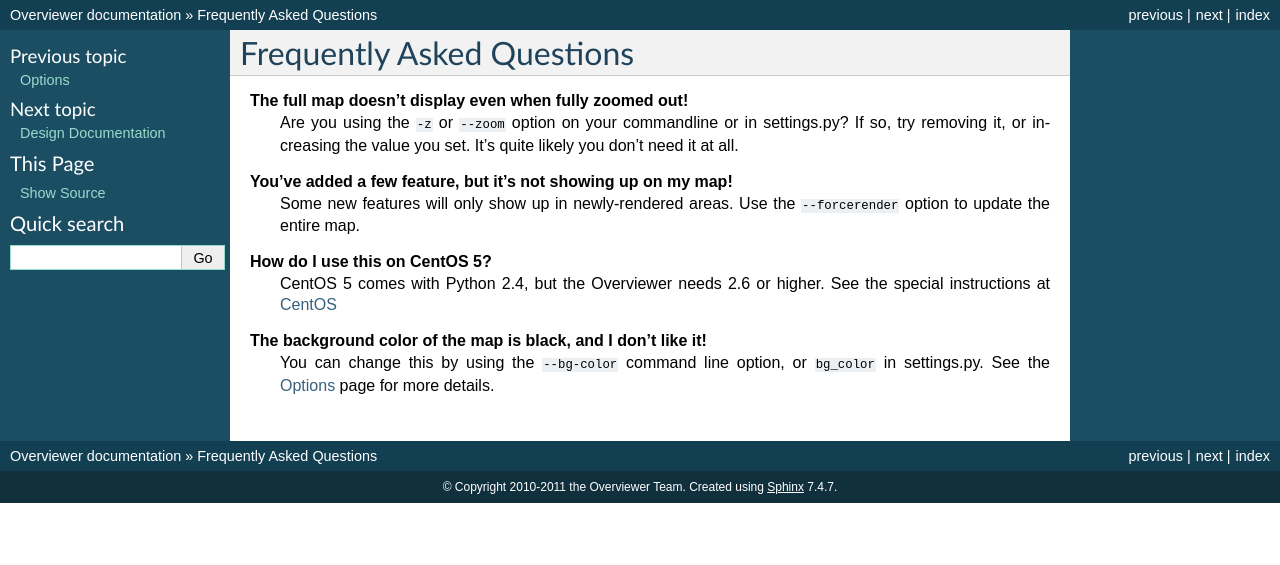
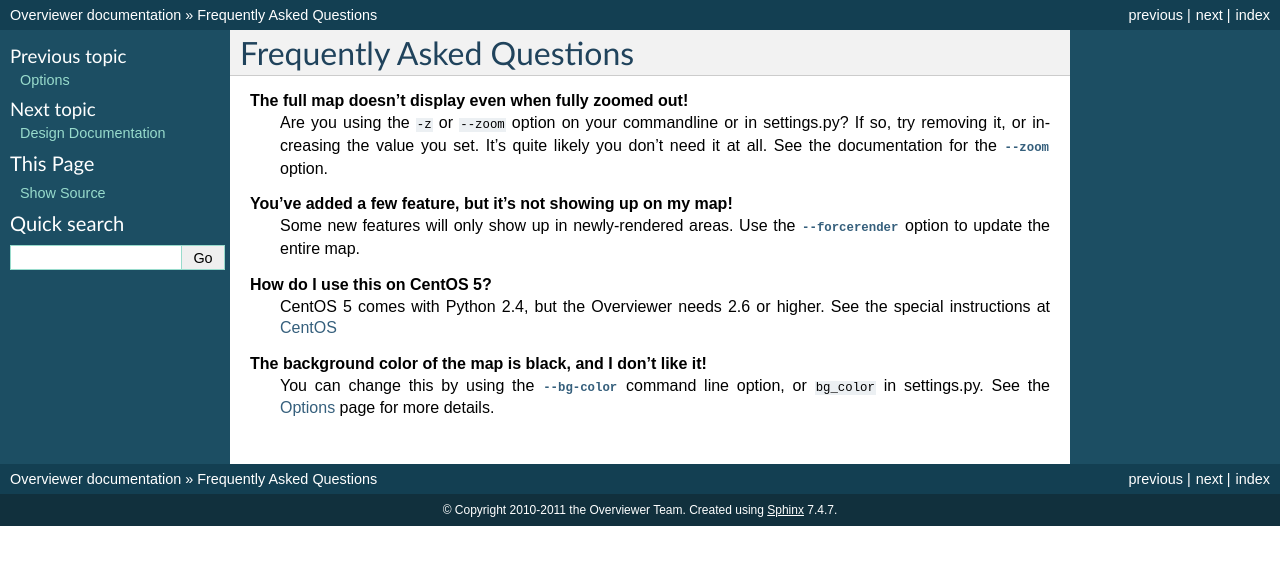
Before and after one commit to overviewer/Minecraft-Overviewer, a Sphinx documentation site: the page built from docs/faq.rst, in a window 1280 px wide. Shown: the top 565 px of the page. Built offline with Sphinx 7.4.7, drawn with Linux system fonts in a browser that asks for light colours; the version number could not be read and is left out.

Commit message:
cross-referenced command options from faq page. also
added --bg-color to options page

```diff
--- a/docs/faq.rst
+++ b/docs/faq.rst
@@ -3,19 +3,20 @@ Frequently Asked Questions
 ==========================
 
 **The full map doesn't display even when fully zoomed out!**
-    Are you using the ``-z`` or ``--zoom`` option on your commandline or in
-    settings.py? If so, try removing it, or increasing the value you set. It's
-    quite likely you don't need it at all.
+    Are you using the ``-z`` or ``--zoom`` option on your commandline or
+    in settings.py? If so, try removing it, or increasing the value you set.
+    It's quite likely you don't need it at all. See the documentation for the
+    :option:`--zoom <-z>` option.
 
 **You've added a few feature, but it's not showing up on my map!**
     Some new features will only show up in newly-rendered areas. Use the
-    ``--forcerender`` option to update the entire map.
+    :option:`--forcerender` option to update the entire map.
 
 **How do I use this on CentOS 5?**
     CentOS 5 comes with Python 2.4, but the Overviewer needs 2.6 or higher. See
     the special instructions at :ref:`centos`
 
 **The background color of the map is black, and I don't like it!**
-    You can change this by using the ``--bg-color`` command line option, or
+    You can change this by using the :option:`--bg-color` command line option, or
     ``bg_color`` in settings.py. See the `Options <options.html>`_ page for more
     details.
```
Also changed, not shown: docs/options.rst (+18 -5 lines).
